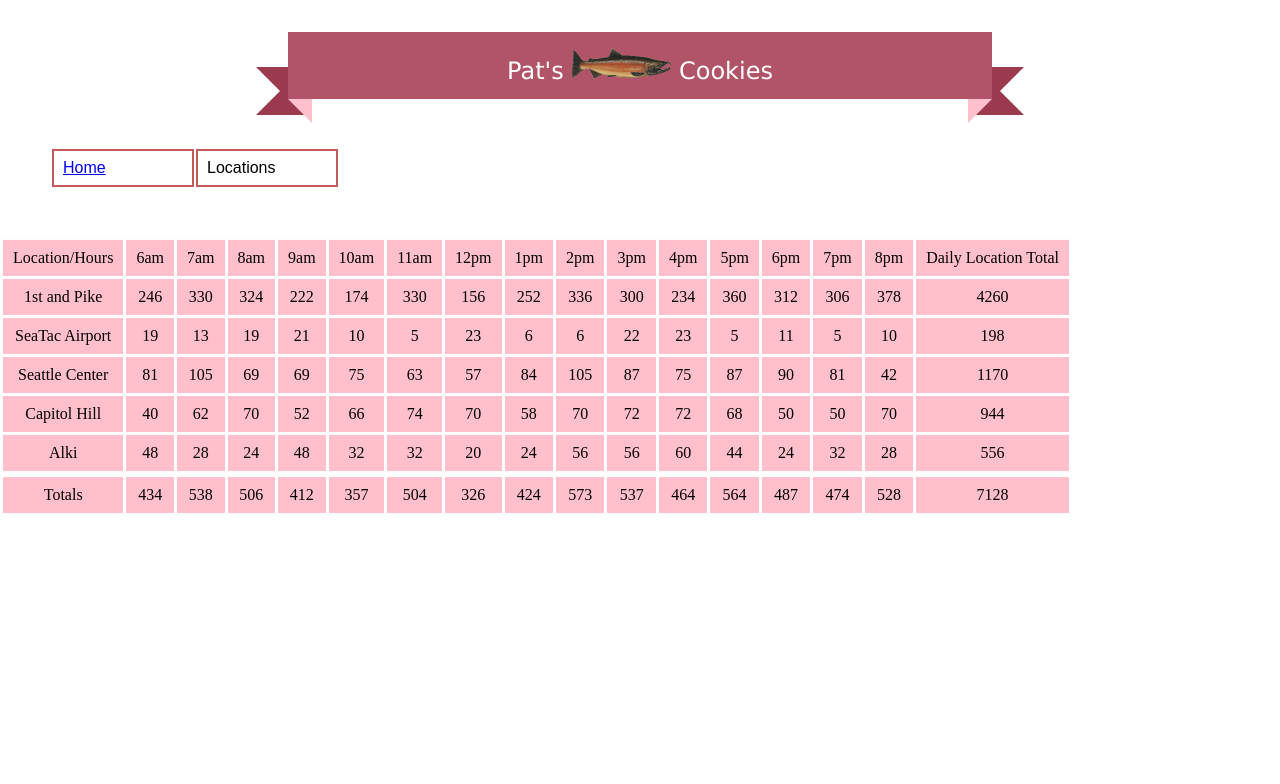
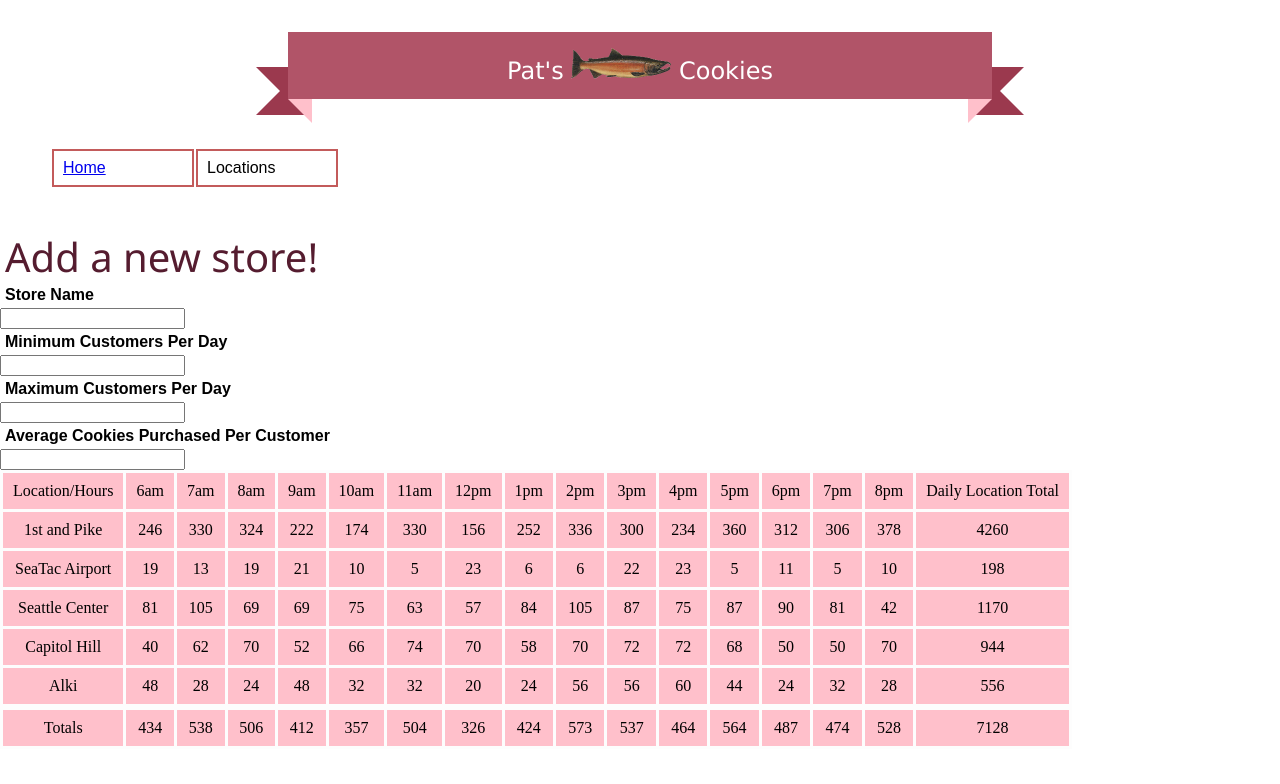
Before and after one commit to breelong7/cookie-stand, a plain HTML site: page sales.html in a window 1280 px wide. Drawn offline with Linux system fonts and the light colour scheme.

Commit message:
added form to html and some styling in css

```diff
--- a/css/style.css
+++ b/css/style.css
@@ -127,3 +127,19 @@ tfoot {
   font-family: Verdana, Geneva, Tahoma, sans-serif;
   font-size: 150%;
 }
+
+label {
+  margin:5px;
+  /* width:900px; */
+  font-family: sans-serif;
+  display: flex;
+  justify-content: left;
+  font-weight: bold;
+}
+
+h2 {
+  margin: 5px;
+  font-family: 'Segoe UI', Tahoma, Geneva, Verdana, sans-serif;
+  color: rgb(85, 28, 47);
+  font-size: 250%;
+}
--- a/sales.html
+++ b/sales.html
@@ -25,7 +25,22 @@
     </div>
   </header>
    <main>
+    <section id="add-store-section">
+      <h2>Add a new store!</h2>
+      <form id="store-form">
+        <fieldset>
+          <label>Store Name</label>
+          <input id="new-store-name" type="text" name="new store name" /><br>
+          <label>Minimum Customers Per Day</label>
+          <input id="minimum-cust" type="text" name="minimum cust" /><br>
+          <label>Maximum Customers Per Day</label>
+          <input id="maximum-cust" type="text" name="maximum cust" /><br>
+          <label>Average Cookies Purchased Per Customer</label>
+          <input id="avg-cookies-per-cust" type="text" name="avg per cust" /><br>
 
+        </fieldset>
+      </form>
+    </section>
     <div>
       <table>
         <tbody id="store-table">
```
